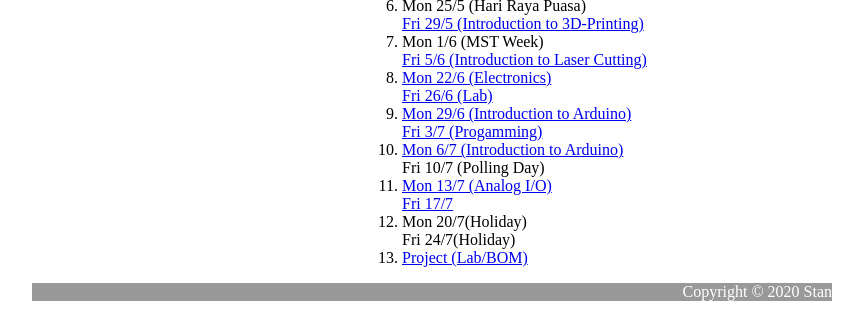
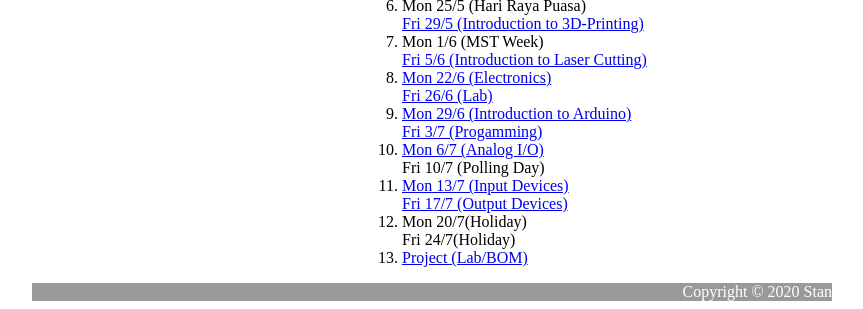
Before and after one commit to Shawn-Tan-EP1k/EP1000, a plain HTML site: page doc.html in a window 1280 px wide. Shown: the part 524-833 px from the top of the page, without its empty margins (208-1071 px from the left). Drawn offline with Linux system fonts and the light colour scheme.

Commit message:
Update 0.18.2

```diff
--- a/doc.html
+++ b/doc.html
@@ -43,10 +43,10 @@
                             Fri 26/6 (Lab)</a></li>
                         <li><a href="w11.1.html">Mon 29/6  (Introduction to Arduino)</a><br>
                             <a href="w11.2.html"> Fri 3/7 (Progamming)</a></li>
-                        <li><a href="w12.1.html">Mon 6/7  (Introduction to Arduino)</a><br>
+                        <li><a href="w12.1.html">Mon 6/7  (Analog I/O)</a><br>
                             Fri 10/7 (Polling Day)</li>
-                        <li><a href="w13.1.html">Mon 13/7  (Analog I/O)</a><br>
-                            <a href="w13.2.html">Fri 17/7</a></li>
+                        <li><a href="w13.1.html">Mon 13/7  (Input Devices)</a><br>
+                            <a href="w13.2.html">Fri 17/7 (Output Devices)</a></li>
                         <li>Mon 20/7(Holiday)<br>
                             Fri 24/7(Holiday) </li>
                         <li><a href="Project.html">Project (Lab/BOM)</a></li>
```
